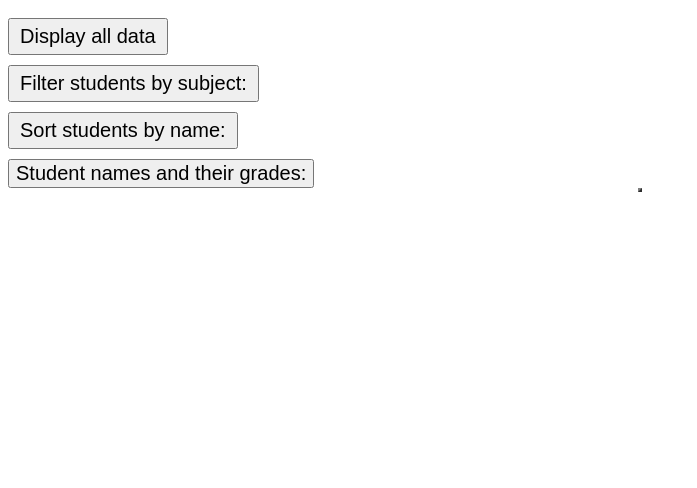
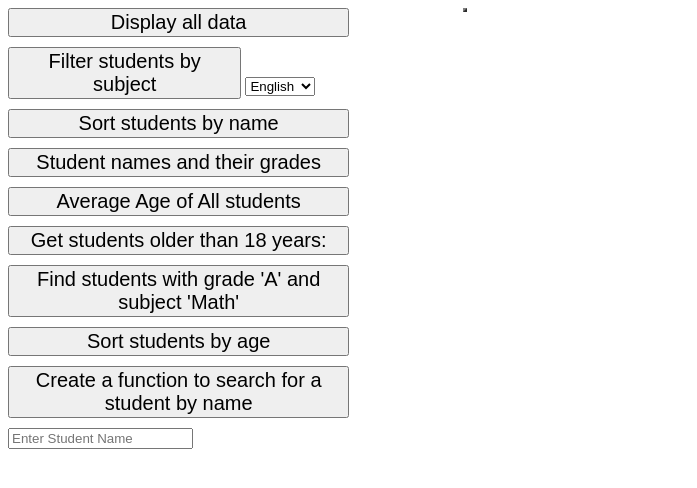
Before and after one commit to Hemi-Patel/Java-Script, a plain HTML site: page Pr 6. Array of object/index.html in a window 1280 px wide. Shown: the whole page, without its empty margins (0-697 px from the left). Drawn offline with Linux system fonts and the light colour scheme.

Commit message:
Add files via upload

```diff
--- a/Pr 6. Array of object/index.html
+++ b/Pr 6. Array of object/index.html
@@ -8,19 +8,42 @@
 </head>
 
 <body>
-    <div>
+    <div style="display: flex;">
         <div style="display: flex; flex-direction: column; align-items: start;">
-            <button onclick="displayTable()" style=" font-size: 20px; padding: 5px 10px; margin-top: 10px; "> Display all data</button>
-            <button onclick="filterBySubject('English')" style="font-size: 20px; padding: 5px 10px; margin-top: 10px; "> Filter students by subject:</button>
-            <button onclick="sortByName()" style="font-size: 20px; padding: 5px 10px; margin-top: 10px;"> Sort students by name:</button>
-            <button onclick="name_grade()" style="font-size: 20px;  margin-top: 10px;">Student names and their grades:</button>
+            <button onclick="displayTable()" style=" font-size: 20px; width:75%"> Display
+                all data</button>
+            <div>
+
+                <button onclick="filterBySubject()" style="font-size: 20px; width: 75%; margin-top: 10px;">
+                    Filter students by subject</button>
+                <select name="sub" id="sub" style="margin-top: 10px;">
+                    <option value="English">English</option>
+                    <option value="Math">Math</option>
+                    <option value="Science">Science</option>
+                    <option value="History">History</option>
+                </select>
+            </div>
+            <button onclick="sortByName()" style="font-size: 20px; width: 75%; margin-top: 10px;"> Sort students
+                by name</button>
+            <button onclick="name_grade()" style="font-size: 20px;  width: 75%; margin-top: 10px;">Student names and
+                their
+                grades</button>
+            <button onclick="averageAge()" style="font-size: 20px;  width: 75%; margin-top: 10px;">Average Age of All
+                students</button>
+            <button onclick="olderThan18()" style="font-size: 20px;  width: 75%; margin-top: 10px;">Get students older
+                than 18 years:</button>
+            <button onclick="gradeA_subMath()" style="font-size: 20px;  width: 75%; margin-top: 10px;">Find students
+                with grade 'A' and subject 'Math'</button>
+            <button onclick="sortByAge()" style="font-size: 20px;  width: 75%; margin-top: 10px;">Sort students by
+                age</button>
+            <button onclick="searchByName()" style="font-size: 20px;  width: 75%; margin-top: 10px;">Create a function
+                to search for a student by name</button>
+            <input type="text" id="name" placeholder="Enter Student Name" style="margin-top: 10px;">
+        </div>
+        <div>
+            <table id="stud" border="2" cellpadding="5" cellspacing="2"></table>
         </div>
 
-        <div align="center">
-        <table id="stud" border="2" cellpadding="4" cellspacing="2">
-
-        </table>
-        </div>
     </div>
     <script>
 
@@ -71,8 +94,10 @@
                                 </tr>`;
             }
         }
-        function filterBySubject(subject) {
+        function filterBySubject() {
+
             clearTable();
+            const subj = document.getElementById('sub').value;
             table.innerHTML = `
                             <tr>
                                 <th>Id</th>
@@ -82,7 +107,7 @@
                                 <th>Subjet</th>
                             </tr>`;
             for (let i of students) {
-                if (i.subject === subject) {
+                if (i.subject === subj) {
                     table.innerHTML += `<tr>
                                     <td>${i.id}</td>
                                     <td>${i.name}</td>
@@ -95,7 +120,7 @@
         }
         function sortByName() {
             students.sort();
-            table.innerHTML= `
+            table.innerHTML = `
                             <tr>
                                 <th>Id</th>
                                 <th>Name</th>
@@ -126,7 +151,109 @@
                                 </tr>`;
             }
         }
+        function averageAge() {
+            let sumAge = 0;
+            for (let i of students) {
+                sumAge += i.age;
+            }
+            let avgAge = sumAge / students.length;
+            table.innerHTML = `<tr><td>Average Age of All students is ${avgAge}</td></tr>`;
+        }
+        function olderThan18() {
+            table.innerHTML = `
+                            <tr>
+                                <th>Id</th>
+                                <th>Name</th>
+                                <th>Age</th>
+                                <th>Grade</th>
+                                <th>Subjet</th>
+                            </tr>`;
+            for (let i of students) {
+                if (i.age >= 18) {
+                    table.innerHTML += `<tr>
+                                        <td>${i.id}</td>
+                                        <td>${i.name}</td>
+                                        <td>${i.age}</td>
+                                        <td>${i.grade}</td>
+                                        <td>${i.subject}</td>
+                                    </tr>`;
+                }
+            }
+        }
+        function gradeA_subMath() {
+            table.innerHTML = `
+                            <tr>
+                                <th>Id</th>
+                                <th>Name</th>
+                                <th>Age</th>
+                                <th>Grade</th>
+                                <th>Subjet</th>
+                            </tr>`;
+            for (let i of students) {
+                if (i.grade == 'A' && i.subject == "Math") {
+                    table.innerHTML += `<tr>
+                                        <td>${i.id}</td>
+                                        <td>${i.name}</td>
+                                        <td>${i.age}</td>
+                                        <td>${i.grade}</td>
+                                        <td>${i.subject}</td>
+                                    </tr>`;
+                }
+            }
+        }
+        function sortByAge() {
+            for (let i = 0; i < students.length - 1; i++) {
+                for (let j = 0; j < students.length - i - 1; j++) {
+                    if (students[j].age > students[j + 1].age) {
+                        let temp = students[j];
+                        students[j] = students[j + 1];
+                        students[j + 1] = temp;
+                    }
+                }
+            }
+            table.innerHTML = `
+                            <tr>
+                                <th>Id</th>
+                                <th>Name</th>
+                                <th>Age</th>
+                                <th>Grade</th>
+                                <th>Subjet</th>
+                            </tr>`;
+            for (let i of students) {
+                table.innerHTML += `<tr>
+                                    <td>${i.id}</td>
+                                    <td>${i.name}</td>
+                                    <td>${i.age}</td>
+                                    <td>${i.grade}</td>
+                                    <td>${i.subject}</td>
+                                </tr>`;
+            }
+        }
+        function searchByName() {
 
+            clearTable();
+            const name = document.getElementById('name').value;
+            table.innerHTML = `
+                            <tr>
+                                <th>Id</th>
+                                <th>Name</th>
+                                <th>Age</th>
+                                <th>Grade</th>
+                                <th>Subjet</th>
+                            </tr>`;
+            for (let i of students) {
+                if (i.name === name) {
+                    table.innerHTML += `<tr>
+                                    <td>${i.id}</td>
+                                    <td>${i.name}</td>
+                                    <td>${i.age}</td>
+                                    <td>${i.grade}</td>
+                                    <td>${i.subject}</td>
+                                </tr>`;
+                }
+            }
+
+        }
 
 
 
```
